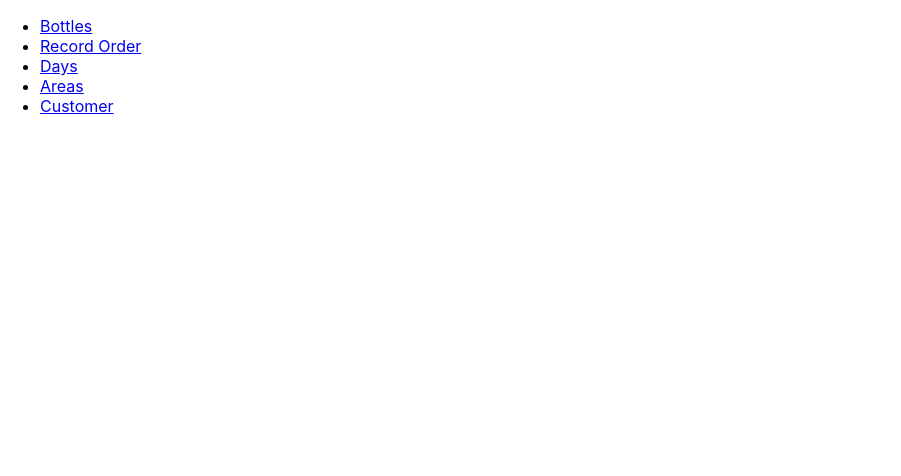
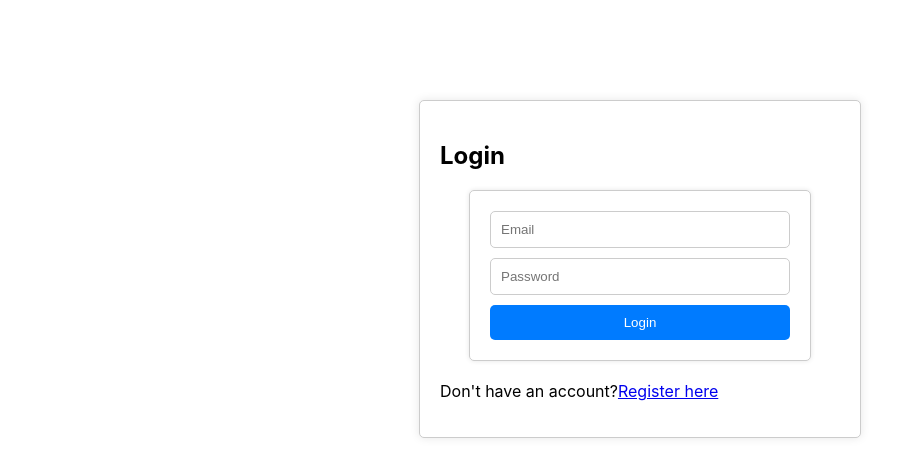
Before and after one commit to linarawwas/TRX_frontend, a React (Create React App) app: page /dashboard in a window 1280 px wide. Shown: the top 476 px of the page, without its empty margins (0-901 px from the left). Built offline with nearby package versions, Linux system fonts and the light colour scheme.

Commit message:
fixed login issue for security

```diff
--- a/src/App.js
+++ b/src/App.js
@@ -1,5 +1,6 @@
 import { BrowserRouter as Router, Route, Routes } from 'react-router-dom'; // Import Router, Route, and Routes
 import Login from './components/Auth/Login';
+import React,{useState, useEffect} from 'react';
 import Register from './components/Auth/Register'; // Import the Register component
 import Dashboard from './components/Dashboard/Dashboard';
 import BottlesTable from './components/Dashboard/Bottles/BottlesTable';
@@ -11,13 +12,21 @@ import Areas from './components/Dashboard/OtherTables/Areas';
 import Addresses from './components/Dashboard/OtherTables/Addresses';
 import Customers from './components/Dashboard/OtherTables/Customers';
 function App() {
+const [isLoggedIn,setIsLoggedIn]=useState(false);
+useEffect(() => {
+  // Check if the user is authenticated here, e.g., by inspecting the authentication header
+  const token = localStorage.getItem('token'); // You should replace this with your authentication method
+  if (token) {
+    setIsLoggedIn(true);
+  }
+}, [isLoggedIn]);
   return (
     <div className="App">
       <Router>
         <Routes>
           <Route path="/register" element={<Register />} />
           <Route path="/" element={<Login />} />
-          <Route path="/dashboard" element={<Dashboard />} />
+          <Route path="/dashboard" element={isLoggedIn ? <Dashboard /> : <Login/>} />
           <Route path="/viewOrders" element={<BottlesTable />} />
           <Route path="/recordOrder" element={<RecordOrder />} />
           <Route path="/days" element={<Days />} />
--- a/src/components/Auth/Login.jsx
+++ b/src/components/Auth/Login.jsx
@@ -39,7 +39,7 @@ const Login = () => {
         // Retrieve the user's isAdmin status from the response or your authentication system
         const data = await response.json();
         const isAdmin = data.isAdmin;
-        console.log(isAdmin);
+        // console.log(isAdmin);
 
         // Redirect the user based on isAdmin status
         if (isAdmin) {
--- a/src/components/Dashboard/Dashboard.jsx
+++ b/src/components/Dashboard/Dashboard.jsx
@@ -8,7 +8,7 @@ const Dashboard = () => {
       <aside className="sidebar">
         <ul>
           <li>
-            <Link to="/viewOrders">Bottles</Link>
+            <Link to="/viewOrders">Orders</Link>
           </li>
           <li>
             <Link to="/recordOrder">Record Order</Link>
```
